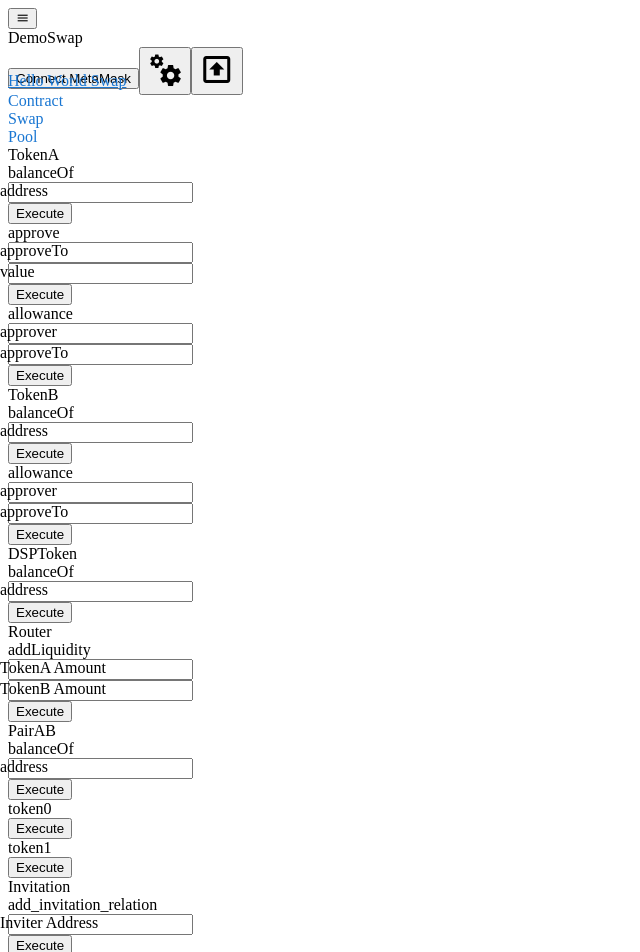
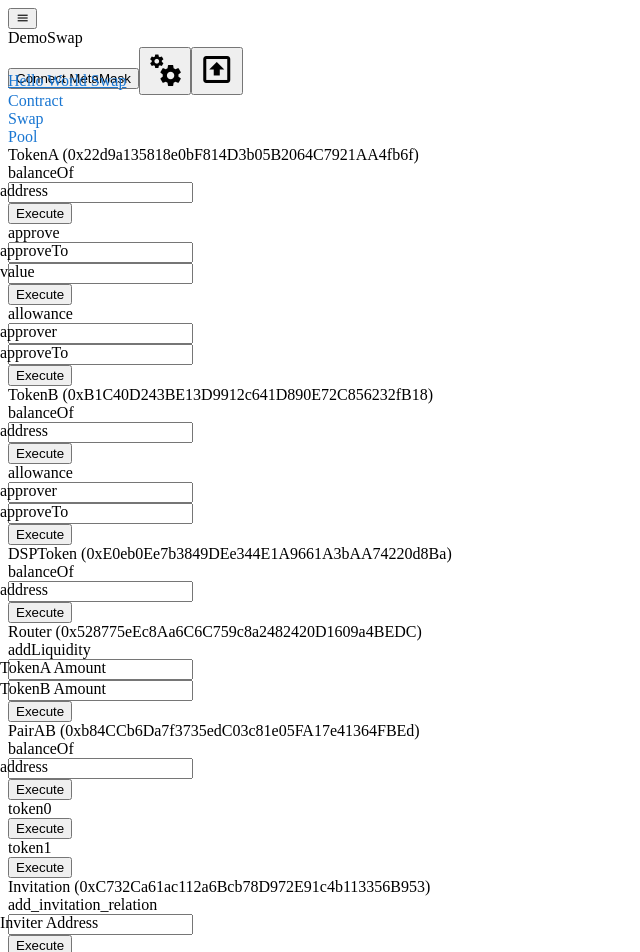
Before and after one commit to realm520/demoswap, a Vue app: page /#/swap in a window 1280 px wide. Shown: the top 952 px of the page, without its empty margins (0-640 px from the left). Built offline with nearby package versions, Linux system fonts and the light colour scheme.

Commit message:
add contract address in page

```diff
--- a/src/components/ContractPanel.vue
+++ b/src/components/ContractPanel.vue
@@ -1,21 +1,17 @@
 <template>
 <div>
   <v-card class="mx-auto my-12" width="70%">
-    <v-card-title>TokenA</v-card-title>
+    <v-card-title>TokenA ({{contracts.tokenA.address}})</v-card-title>
     <v-form>
     <v-container>
       <v-row>
-      <v-col cols="12" md="4">
-        balanceOf
-      </v-col>
+      <v-col cols="12" md="4"> balanceOf </v-col>
       <v-col cols="12" md="8">
         <v-text-field label="address" v-model="contracts.tokenA.balanceOf.address" required></v-text-field>
       </v-col>
       </v-row>
       <v-row>
-      <v-col cols="12" md="4">
-        <v-btn @click="invokeTokenalanceOf(contracts.tokenA)">Execute</v-btn>
-      </v-col>
+      <v-col cols="12" md="4"><v-btn @click="invokeTokenalanceOf(contracts.tokenA)">Execute</v-btn></v-col>
       <v-col cols="12" md="8">
         <v-chip v-if="contracts.tokenA.balanceOf.result!=''">{{contracts.tokenA.balanceOf.result}}</v-chip>
       </v-col>
@@ -73,7 +69,7 @@
   </v-card>
 
   <v-card class="mx-auto my-12" width="70%">
-    <v-card-title>TokenB</v-card-title>
+    <v-card-title>TokenB ({{contracts.tokenB.address}})</v-card-title>
     <v-form>
     <v-container>
       <v-row>
@@ -118,7 +114,7 @@
   </v-card>
 
   <v-card class="mx-auto my-12" width="70%">
-    <v-card-title>DSPToken</v-card-title>
+    <v-card-title>DSPToken ({{contracts.tokenDSP.address}})</v-card-title>
     <v-form>
     <v-container>
       <v-row>
@@ -139,7 +135,7 @@
   </v-card>
 
   <v-card class="mx-auto my-12" width="70%">
-    <v-card-title>Router</v-card-title>
+    <v-card-title>Router ({{contracts.router.address}})</v-card-title>
     <v-form>
     <v-container>
       <v-row>
@@ -170,7 +166,7 @@
   </v-card>
 
   <v-card class="mx-auto my-12" width="70%">
-    <v-card-title>PairAB</v-card-title>
+    <v-card-title>PairAB ({{contracts.pairAB.address}})</v-card-title>
     <v-form>
     <v-container>
       <v-row>
@@ -228,7 +224,7 @@
   </v-card>
 
   <v-card class="mx-auto my-12" width="70%">
-    <v-card-title>Invitation</v-card-title>
+    <v-card-title>Invitation ({{contracts.invitation.address}})</v-card-title>
     <v-form>
     <v-container>
       <v-row>
@@ -296,6 +292,7 @@ export default {
         provider: null,
         contracts: {
             tokenA: {
+                address: this.$store.state.contracts.tokenA.address,
                 contract: null,
                 balanceOf: {
                     address: '',
@@ -313,6 +310,7 @@ export default {
                 }
             },
             tokenB: {
+                address: this.$store.state.contracts.tokenB.address,
                 contract: null,
                 balanceOf: {
                     address: '',
@@ -330,6 +328,7 @@ export default {
                 }
             },
             tokenDSP: {
+                address: this.$store.state.contracts.tokenDsp.address,
                 contract: null,
                 balanceOf: {
                     address: '',
@@ -337,6 +336,7 @@ export default {
                 }
             },
             router: {
+                address: this.$store.state.contracts.router.address,
                 contract: null,
                 addLiquidity: {
                     tokenA: '',
@@ -345,6 +345,7 @@ export default {
                 }
             },
             invitation: {
+                address: this.$store.state.contracts.invitation.address,
                 contract: null,
                 addInvitationRelation: {
                     inviter: '',
@@ -360,6 +361,7 @@ export default {
                 }
             },
             pairAB: {
+                address: this.$store.state.contracts.pairAB.address,
                 contract: null,
                 balanceOf: {
                     address: '',
```
